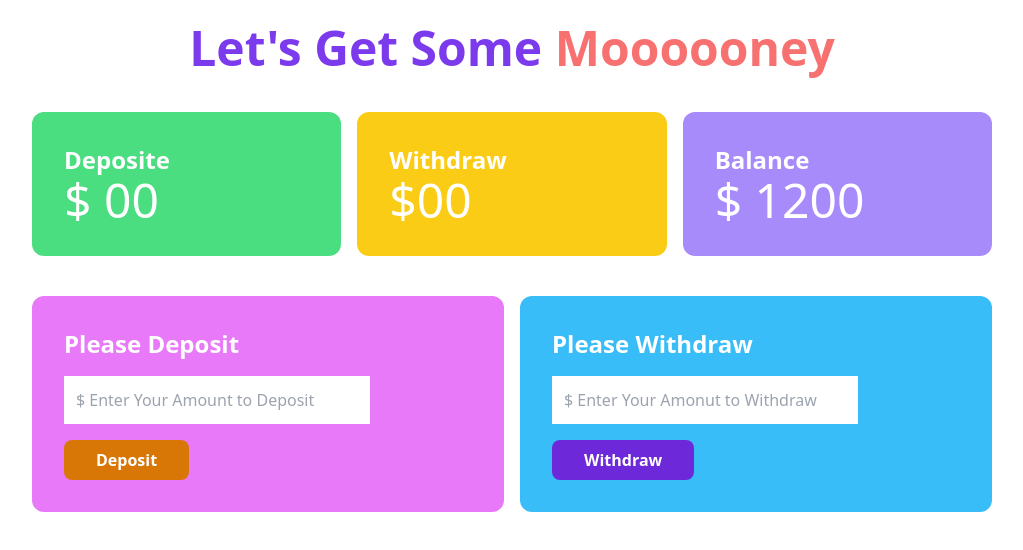
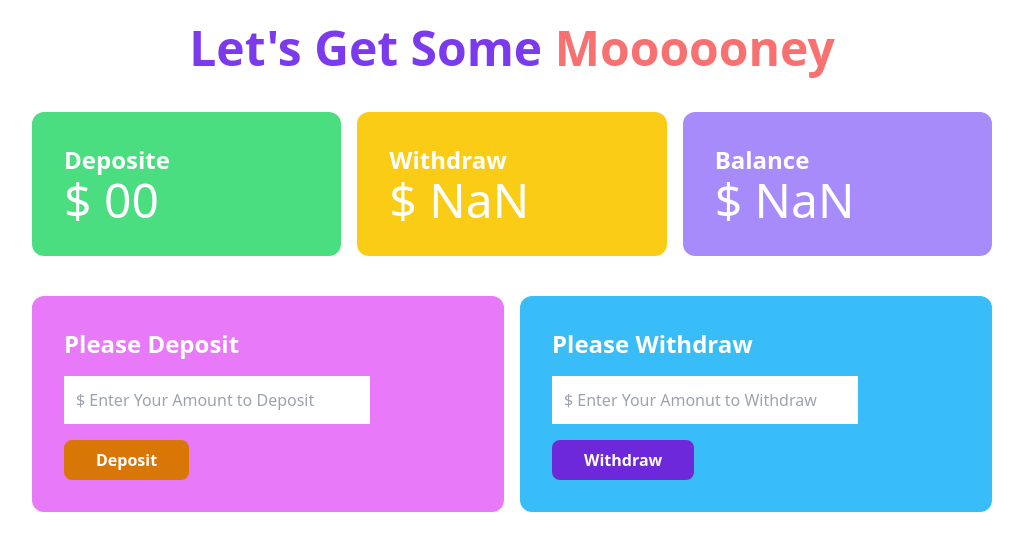
Before and after one commit to Nayeem1517/Baap-Er-Bank, a plain HTML site: page bank.html in a window 1280 px wide. Both pictures are taken after a click on the button "Withdraw". Shown: the whole page, without its empty margins (128-1151 px from the left). Drawn offline with nearby package versions, Linux system fonts and the light colour scheme.

Commit message:
Creating The Withdraw Section And Interactive

```diff
--- a/bank.html
+++ b/bank.html
@@ -27,7 +27,7 @@
                 </div>
                 <div class="bg-yellow-400 p-8 rounded-xl text-white ">
                     <h4 class="text-2xl font-bold">Withdraw</h4>
-                    <h2 class="text-5xl">$00</h2>
+                    <h2 class="text-5xl">$ <span id="withdraw-amount">00</span></h2>
                 </div>
                 <div class="bg-violet-400 p-8 rounded-xl text-white ">
                     <h4 class="text-2xl font-bold">Balance</h4>
@@ -54,6 +54,7 @@
         </section>
     </main>
     <script src="js/deposit.js"></script>
+    <script src="js/withdraw.js"></script>
 </body>
 
 </html>
--- /dev/null
+++ b/js/withdraw.js
@@ -0,0 +1,32 @@
+//1. Add Event Handler to the withdraw Button
+//2.Get The withdraw Amount From The Withdraw Input Field
+//3.Get Previous withdraw
+//4.calculating Total Withdraw Amount
+//5.Set Total Withdraw Amount
+// 6. Get the Balance Implementation
+//7.Clear the Withdraw Feild
+
+// step-01:
+document.getElementById('btn-withdraw').addEventListener('click',function(){
+  // step-02:
+  const withdrawFeild = document.getElementById('user-withdraw')  ;
+  const newWithdrawAmountString = withdrawFeild.value ;
+  const newWithdrawAmount = parseFloat(newWithdrawAmountString);
+
+  //step-03
+  const previousWithdrawAmount = document.getElementById('withdraw-amount');
+  const previouswithdrawAmountString = previousWithdrawAmount.innerText;
+  const previouswithdrawing = parseFloat(previouswithdrawAmountString);
+// step-04
+const currentWithdrawAmount = previouswithdrawing + newWithdrawAmount ;
+// step-05
+previousWithdrawAmount.innerText = currentWithdrawAmount;
+//step-06:
+const withdrawTotalBalance = document.getElementById('balance-total');
+const previousBalanceuptoWithdrawString = withdrawTotalBalance.innerText;
+const previousBalanceuptoWithdraw = parseFloat(previousBalanceuptoWithdrawString);
+const currentWithdraw = previousBalanceuptoWithdraw - newWithdrawAmount;
+ withdrawTotalBalance.innerText = currentWithdraw;
+//step-07:
+withdrawFeild.value = '';
+})
```
